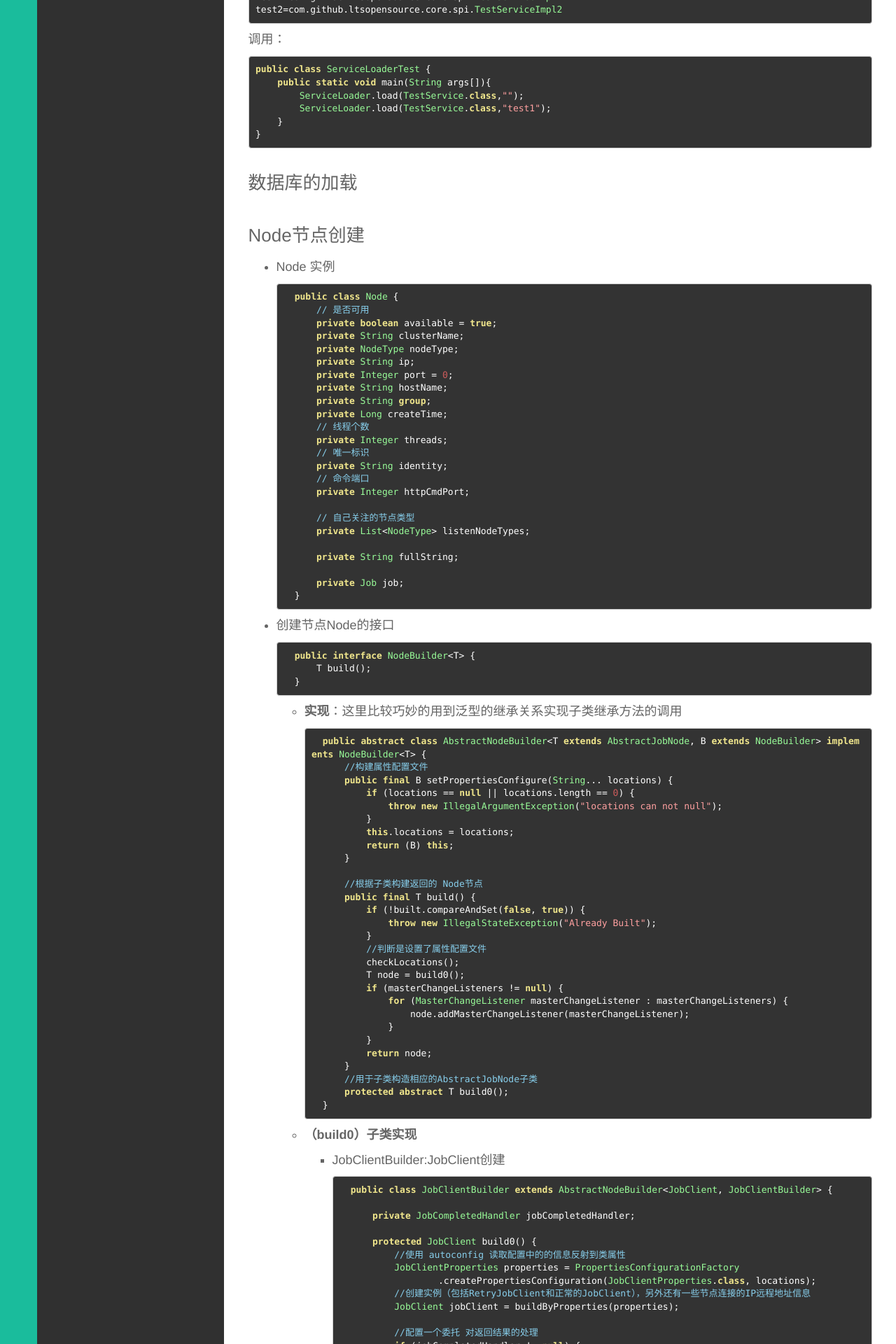
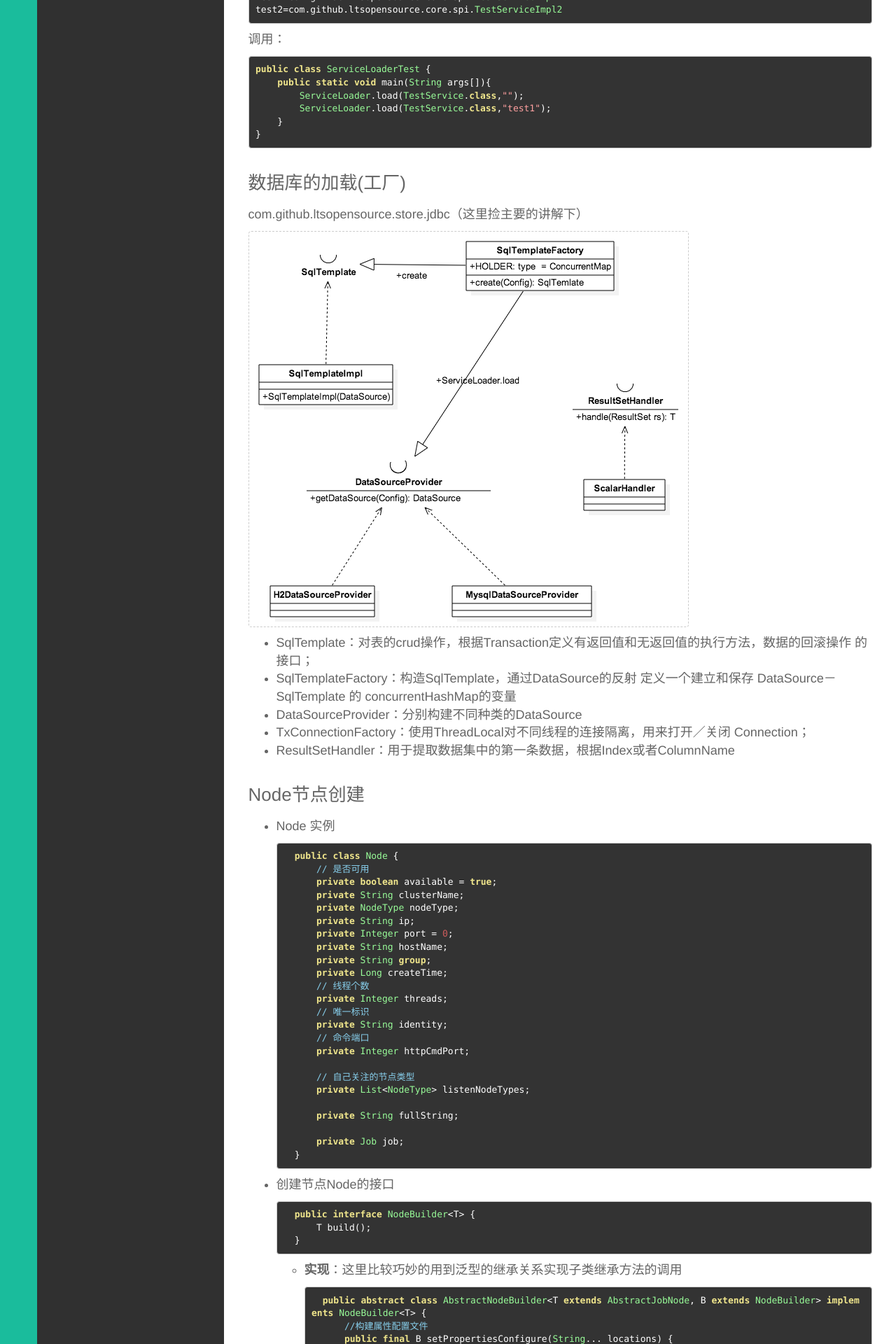
Before and after one commit to javadavid/blog, a Jekyll site: the page built from _posts/技术/2016-05-24-lts-source03.md, in a window 1280 px wide. Shown: the part 2659-4579 px from the top of the page at 70% size. Built offline with Jekyll 4.4.1, drawn with Linux system fonts in a browser that asks for light colours; comment, search, counter and statistics services are not loaded; some of the changed lines change nothing that is shown; some of the changed text lies outside the part shown.

Commit message:
post edit

```diff
--- a/_posts/技术/2016-05-24-lts-source03.md
+++ b/_posts/技术/2016-05-24-lts-source03.md
@@ -139,7 +139,17 @@
 	    }
 	}
 
-### 数据库的加载
+### 数据库的加载(工厂)
+com.github.ltsopensource.store.jdbc（这里捡主要的讲解下）
+
+![][image-1]
+
+- SqlTemplate：对表的crud操作，根据Transaction定义有返回值和无返回值的执行方法，数据的回滚操作 的接口；
+- SqlTemplateFactory：构造SqlTemplate，通过DataSource的反射 定义一个建立和保存 DataSource－SqlTemplate 的 concurrentHashMap的变量
+- DataSourceProvider：分别构建不同种类的DataSource
+- TxConnectionFactory：使用ThreadLocal对不同线程的连接隔离，用来打开／关闭 Connection；
+- ResultSetHandler：用于提取数据集中的第一条数据，根据Index或者ColumnName
+
 
 
 ### Node节点创建
@@ -211,7 +221,6 @@
 	- **（build0）子类实现**
 
 		- JobClientBuilder:JobClient创建
-
 				public class JobClientBuilder extends AbstractNodeBuilder<JobClient, JobClientBuilder> {
 
 				    private JobCompletedHandler jobCompletedHandler;
@@ -233,6 +242,107 @@
 
 		- JobTrackerBuilder：同上
 		- TaskTrackerBuilder：同上
+
+### EventCenter的事件分发
+![][image-2]
+
+	public interface EventCenter {
+	    //订阅
+	    public void subscribe(EventSubscriber subscriber, String... topics);
+	    //取消订阅
+	    public void unSubscribe(String topic, EventSubscriber subscriber);
+	    //同步发布主题
+	    public void publishSync(EventInfo eventInfo);
+	    //异步发布主题
+	    public void publishAsync(EventInfo eventInfo);
+	}
+
+**实现InjvmEventCenter:**
+
+	public class InjvmEventCenter implements EventCenter {
+	    //封装事件主题topic 和 事件发布者EventSubscriber 的Set的键值对
+	    private final ConcurrentHashMap<String, Set<EventSubscriber>> ecMap = new ConcurrentHashMap<String, Set<EventSubscriber>>();
+	    //根据异步调用启动的守护线程（线程数量根据cpu的核数来）
+	    private final ExecutorService executor = Executors.newFixedThreadPool(Constants.AVAILABLE_PROCESSOR * 2, new NamedThreadFactory("LTS-InjvmEventCenter-Executor", true));
+	}
+
+- 发布：添加到ecMap的相应topic中的EventSubscriber
+- 取消发布：删除ecMap中对应topic的
+- 同步通知：使用循环发布事件中心的EventInfo
+- 异步通知：使用线程池发布事件中心的EventInfo
+- 通知处理的事件规则onObserved(EventInfo eventInfo)由外部决定；
+
+#### SubscribedNodeManager节点管理（关注的节点）
+
+	public class SubscribedNodeManager implements NodeChangeListener {
+	    //存放当前节点的类型 和 关注节点的实例
+	    private final ConcurrentHashMap<NodeType, Set<Node>> NODES = new ConcurrentHashMap<NodeType, Set<Node>>();
+	}
+
+每次在添加或者删除会发布一个通知到事件中心，将节点封装到eventInfo并且标识参数成：NODE\_ADD/NODE\_REMOVE。
+
+#### SelfChangeListener自己的节点信息变化
+主要是看线程节点状态的变化情况
+
+	private void change(Node node) {
+	    if (node.getIdentity().equals(config.getIdentity())) {
+	        // 是当前节点, 看看节点配置是否发生变化
+	        // 1. 看 threads 有没有改变 , 目前只有 TASK_TRACKER 对 threads起作用
+	        if (node.getNodeType().equals(NodeType.TASK_TRACKER)
+	                && (node.getThreads() != config.getWorkThreads())) {
+	            config.setWorkThreads(node.getThreads());
+	            appContext.getEventCenter().publishAsync(new EventInfo(EcTopic.WORK_THREAD_CHANGE));
+	        }
+
+	        // 2. 看 available 有没有改变
+	        if (node.isAvailable() != config.isAvailable()) {
+	            String topic = node.isAvailable() ? EcTopic.NODE_ENABLE : EcTopic.NODE_DISABLE;
+	            config.setAvailable(node.isAvailable());
+	            appContext.getEventCenter().publishAsync(new EventInfo(topic));
+	        }
+	    }
+	}
+
+#### Master节点选举MasterElector
+选举完成后对master节点替换后的通知
+
+	private void notifyListener() {
+	    boolean isMaster = false;
+	    if (appContext.getConfig().getIdentity().equals(master.getIdentity())) {
+	        LOGGER.info("Current node become the master node:{}", master);
+	        isMaster = true;
+	    } else {
+	        LOGGER.info("Master node is :{}", master);
+	        isMaster = false;
+	    }
+
+	    if (listeners != null) {
+	        for (MasterChangeListener masterChangeListener : listeners) {
+	            try {
+	                masterChangeListener.change(master, isMaster);
+	            } catch (Throwable t) {
+	                LOGGER.error("MasterChangeListener notify error!", t);
+	            }
+	        }
+	    }
+	    EventInfo eventInfo = new EventInfo(EcTopic.MASTER_CHANGED);
+	    eventInfo.setParam("master", master);
+	    appContext.getEventCenter().publishSync(eventInfo);
+	}
+
+#### RegistryStatMonitor注册中心状态
+
+	//设置注册中心是否可用
+	public void setAvailable(boolean available) {
+	    this.available.set(available);
+
+	    if (LOGGER.isInfoEnabled()) {
+	        LOGGER.info("Registry {}", available ? "available" : "unavailable");
+	    }
+	    // 发布事件主题
+	    appContext.getEventCenter().publishAsync(new EventInfo(
+	            available ? EcTopic.REGISTRY_AVAILABLE : EcTopic.REGISTRY_UN_AVAILABLE));
+	}
 
 ### Node节点管理（启动、停止、销毁）
 
@@ -404,5 +514,10 @@
 - AbstractClientNode：客户端抽象实现；
 
 
+- AbstractServerNode：服务端的抽象实现；
 
-- AbstractServerNode：服务端的抽象实现；
+
+
+
+[image-1]:	{{site.baseurl}}/public/img/lts_uml_08.png
+[image-2]:	{{site.baseurl}}/public/img/lts_uml_09.png
--- a/public/js/base.js
+++ b/public/js/base.js
@@ -1,4 +1,3 @@
-
 /* 控制导航按钮动作 */
 function nav_click(is_show) {
   if (is_show) {
@@ -60,22 +59,23 @@
 
   });
 
+
+
+  	picWarp();
 	contentEffects();
-	picWarp();
+
 
 	$(document).pjax('.pjaxlink', '#pjax', { fragment: "#pjax", timeout: 10000 });
 
 	$(document).on("pjax:complete", function(){
-    		if($("body").find('.container').width() < 992){
+	    if($("body").find('.container').width() < 992){
 			$('#nav_btn').click();
-    		}
+	    }
 		$('.aside3').scrollTop(0);
-
+		picWarp();
 		contentEffects();
-		picWarp();
 		pajx_loadDuodsuo();
 	});
-
 });
 
 
@@ -118,11 +118,9 @@
 //包装img标签 使用lightBox,这里要使用当 图片加载完成后运行
 function picWarp(){
 	$('#content img').load(function(){
-			if( $(this).height()>500){
-				$(this).height(300);
-			}
-			$(this).wrap("<a title='"+$(this).attr('alt')+"' rel='roadtrip' class='lightbox' href='"+$(this).attr('src')+"'></a>").parent().lightBox();
-
-	})
-	//alert( $('#content p a').length )
+		if( $(this).height()>500){
+			$(this).height(300);
+		}
+		$(this).wrap("<a title='"+$(this).attr('alt')+"' href='"+$(this).attr('src')+"'></a>");
+	}).lightBox();
 }
```
Also changed, not shown: public/img/lts_uml_08.png (added), public/img/lts_uml_09.png (added), 1 other file.
